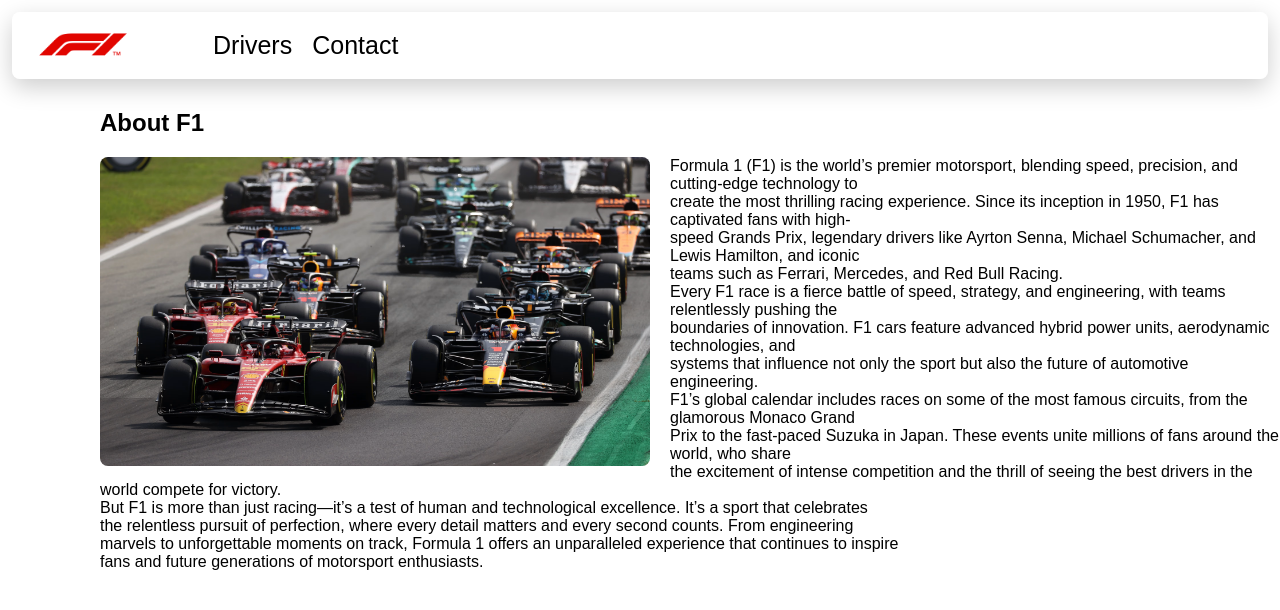
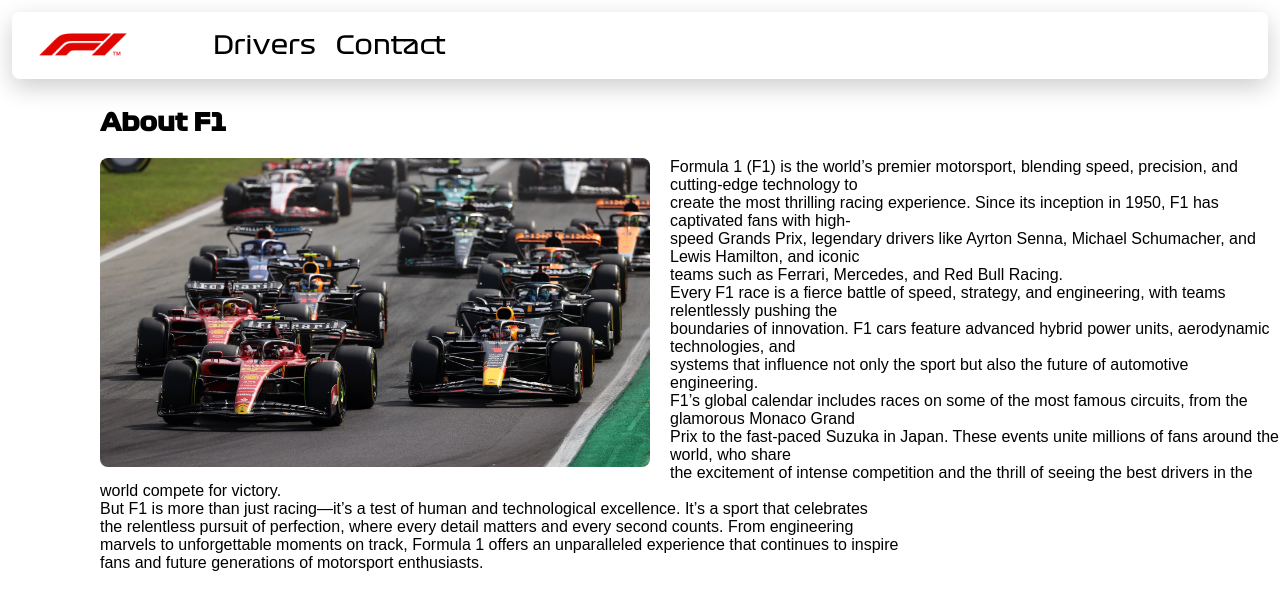
Before and after one commit to MakharashviliBeqa/Project-F1, a plain HTML site: page index.html in a window 1280 px wide. Drawn offline with Linux system fonts and the light colour scheme.

Commit message:
Added Fonts

```diff
--- a/Css/Drivers.css
+++ b/Css/Drivers.css
@@ -33,7 +33,7 @@
     text-decoration: none;
     color: black;
     font-size: 25px;
-    font-family: "Play", sans-serif;
+    font-family: "F1", sans-serif;
 }
 
 .Nav a:hover {
--- a/Css/fonts.css
+++ b/Css/fonts.css
@@ -1,4 +1,9 @@
-@font-face{
-    font-family: 'Play';
-    src: url('Fonts/Play/Play-Regular.ttf');
+@font-face {
+    font-family: 'F1';
+    src: url('../Fonts/Formula1/Formula1-Regular_web_0.ttf');
 }
+
+@font-face {
+    font-family: 'F1-Bold';
+    src: url('../Fonts/Formula1/Formula1-Bold_web_0.ttf');
+}
--- a/Css/style.css
+++ b/Css/style.css
@@ -33,7 +33,7 @@
     text-decoration: none;
     color: black;
     font-size: 25px;
-    font-family: "Play", sans-serif;
+    font-family: 'F1', sans-serif;
 }
 
 .Nav a:hover {
@@ -51,5 +51,9 @@
 .Section{
     margin-top: 30px;
     margin-left: 100px;
-    font-family: "Play", sans-serif;
+    Font-family: sans-serif;
 }
+
+.Title{
+    font-family: F1-Bold;
+}
--- a/index.html
+++ b/index.html
@@ -3,6 +3,7 @@
 <head>
     <meta charset="UTF-8">
     <title>F1 - HomePage</title>
+    <link rel="stylesheet" href="Css/fonts.css">
     <link rel="stylesheet" href="Css/style.css">
 </head>
 <body>
@@ -18,7 +19,7 @@
     </nav>
 </header>
 <section class="Section">
-    <h1>About F1</h1>
+    <h1 class="Title">About F1</h1>
     <img src="Photos/F1_cars.avif" alt="F1 cars" class="F1_cars">
     <p>Formula 1 (F1) is the world’s premier motorsport, blending speed, precision, and cutting-edge technology to
     <br>create the most thrilling racing experience. Since its inception in 1950, F1 has captivated fans with high-
```
Also changed, not shown: Drivers.html (+1 -0 lines), Fonts/Anton/Anton-Regular.ttf (deleted), Fonts/Anton/OFL.txt (deleted), Fonts/Formula1/Formula1-Bold_web_0.ttf (added), Fonts/Formula1/Formula1-Regular_web_0.ttf (added), Fonts/Formula1/Formula1-Wide_web_0.ttf (added), Fonts/Play/OFL.txt (deleted), Fonts/Play/Play-Bold.ttf (deleted), Fonts/Play/Play-Regular.ttf (deleted).
